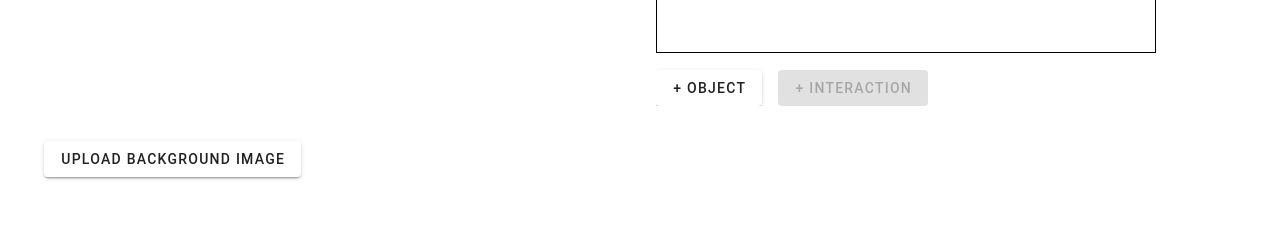
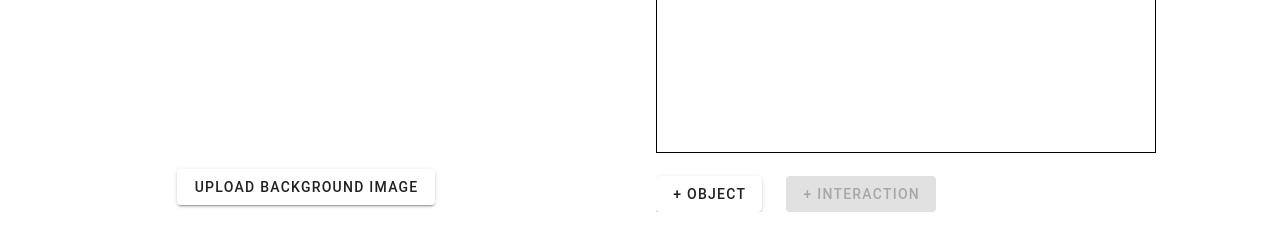
Before and after one commit to trevorregister/fbd-buddy, a Nuxt app: page / in a window 1280 px wide. Shown: the part 479-730 px from the top of the page. Built offline with nearby package versions, Linux system fonts and the light colour scheme; what vue-konva would draw is missing.

Commit message:
styling fixes

```diff
--- a/app.vue
+++ b/app.vue
@@ -6,14 +6,16 @@
         <v-row>
           <SettingsModal @save-settings="handleSaveSettings"/>
         </v-row>
+
         <div class="diagram-container">
           <AnimationOverlay
             ref="animationOverlay"
             :configStage="configStage"
+            :hideLabels="hideLabels"
             :forceVectors="forceVectorsStore.vectors.map(v => ({ ...v, label: v.name }))"
             class="animation-overlay"
           />
-          <div class="diagram-column">
+          <div class="left-column">
             <FreeBodyDiagram
               v-model:objectExperiencingForce="objectExperiencingForce"
               :configStage="configStage"
@@ -26,6 +28,11 @@
               :highlightedVectorId="forceVectorsStore.highlightedVectorId"
               @updateVectorHead="updateVectorHead"
             />
+            <div class="button-container">
+              <v-btn @click="triggerImageUpload">
+                Upload Background Image
+              </v-btn>
+            </div>
           </div>
           <div class="diagram-column">
             <div class="tabs-container">
@@ -37,7 +44,9 @@
 
               <v-window v-model="activeTab" class="grid-window">
                 <v-window-item value="interaction">
-                  <InteractionDiagram />
+                  <InteractionDiagram
+                    @triggerImageUpload="triggerImageUpload"
+                  />
                 </v-window-item>
 
                 <v-window-item value="forceTable">
@@ -63,10 +72,6 @@
           </div>
         </div>
 
-        <v-row>
-          <v-btn @click="triggerImageUpload">
-            Upload Background Image
-          </v-btn>
         <input
           type="file"
           ref="fileInput"
@@ -74,7 +79,6 @@
           accept="image/*"
           @change="handleImageUpload"
         />
-        </v-row>
       </v-container>
     </v-main>
   </v-app>
@@ -243,4 +247,25 @@ body{
   height: 100%;
   overflow: auto;
 }
+
+.mb-4 {
+  margin-bottom: 1rem;
+}
+
+.mt-4 {
+  margin-top: 1rem;
+}
+
+.left-column {
+  width: 500px;
+  padding: 0;
+  display: flex;
+  flex-direction: column;
+  gap: 16px;
+}
+
+.button-container {
+  display: flex;
+  justify-content: center;
+}
 </style>
--- a/components/InteractionDiagram.vue
+++ b/components/InteractionDiagram.vue
@@ -3,7 +3,7 @@
     <svg
       ref="svgCanvas"
       :width="canvasSize"
-      :height="canvasSize -100"
+      :height="canvasSize"
       @mousedown="onCanvasMouseDown"
       style="border:1px solid black"
     >
@@ -70,8 +70,8 @@
       </g>
     </svg>
 
-    <!-- Buttons -->
-    <div style="margin-top:10px;">
+    <!-- Updated button container with only Object and Interaction buttons -->
+    <div class="button-container">
       <v-btn @click="addObject" class="mr-4">+ Object</v-btn>
       <v-btn @click="showInteractionDialog = true" :disabled="selectedObjects.length !== 2">
         + Interaction
@@ -268,13 +268,13 @@ export default {
         const newX = event.clientX - rect.left - this.dragData.offsetX;
         const newY = event.clientY - rect.top - this.dragData.offsetY;
 
-        // Constrain movement within canvas bounds
+        // Update constraint to use full canvasSize
         const object = this.dragData.object;
         const halfWidth = this.objectWidth / 2;
         const halfHeight = this.objectHeight / 2;
 
         object.x = Math.max(halfWidth, Math.min(this.canvasSize - halfWidth, newX));
-        object.y = Math.max(halfHeight, Math.min(this.canvasSize - 100 - halfHeight, newY));
+        object.y = Math.max(halfHeight, Math.min(this.canvasSize - halfHeight, newY));
       }
     },
     onMouseUp() {
@@ -339,4 +339,15 @@ input:focus {
 .katex-display {
   margin: 0 !important;
 }
+
+.button-container {
+  margin-top: 16px;
+  display: flex;
+  gap: 8px;
+  align-items: center;
+}
+
+.ml-4 {
+  margin-left: 16px;
+}
 </style>
```
Lines whose indentation alone changed are shown as unchanged.
